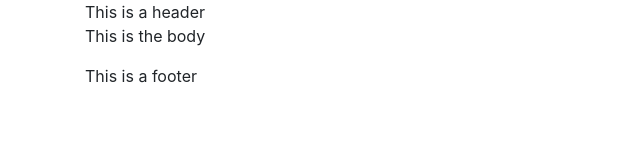
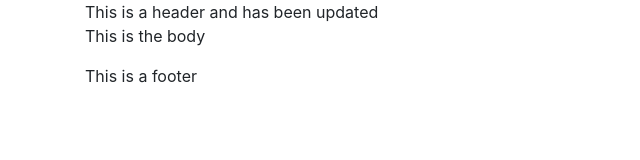
Before and after one commit to sallen-wiley/bootstrap-studio-test, a plain HTML site: page index.html in a window 1280 px wide. Shown: the whole page, without its empty margins (0-640 px from the left). Drawn offline with Linux system fonts and the light colour scheme.

Commit message:
Website updates.

```diff
--- a/index.html
+++ b/index.html
@@ -11,7 +11,7 @@
 
 <body>
     <div class="container">
-        <header><span>This is a header</span></header>
+        <header><span>This is a header and has been updated</span></header>
         <main>
             <p>This is the body</p>
         </main>
```
